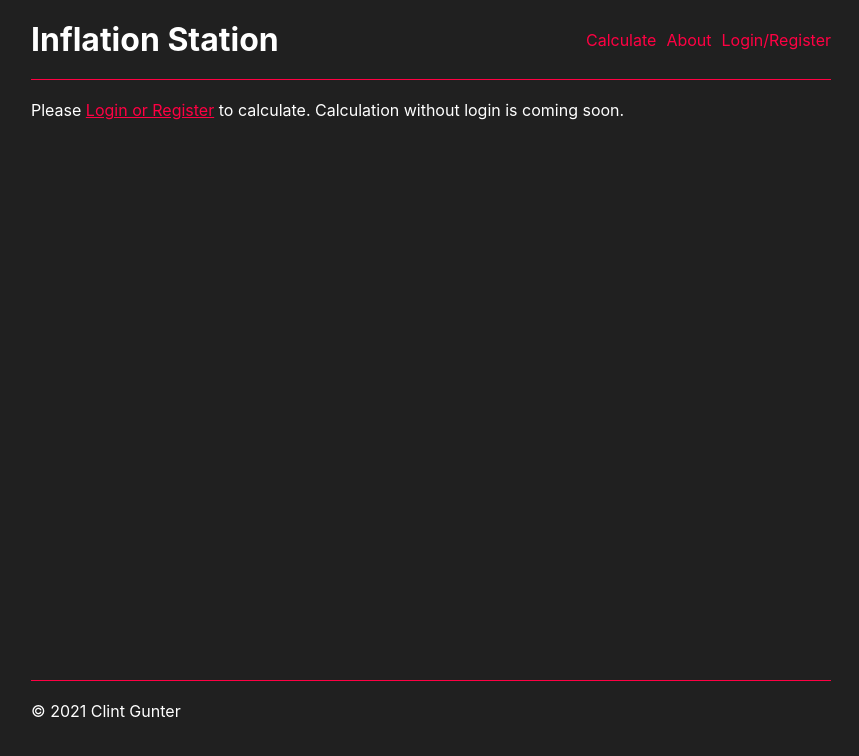
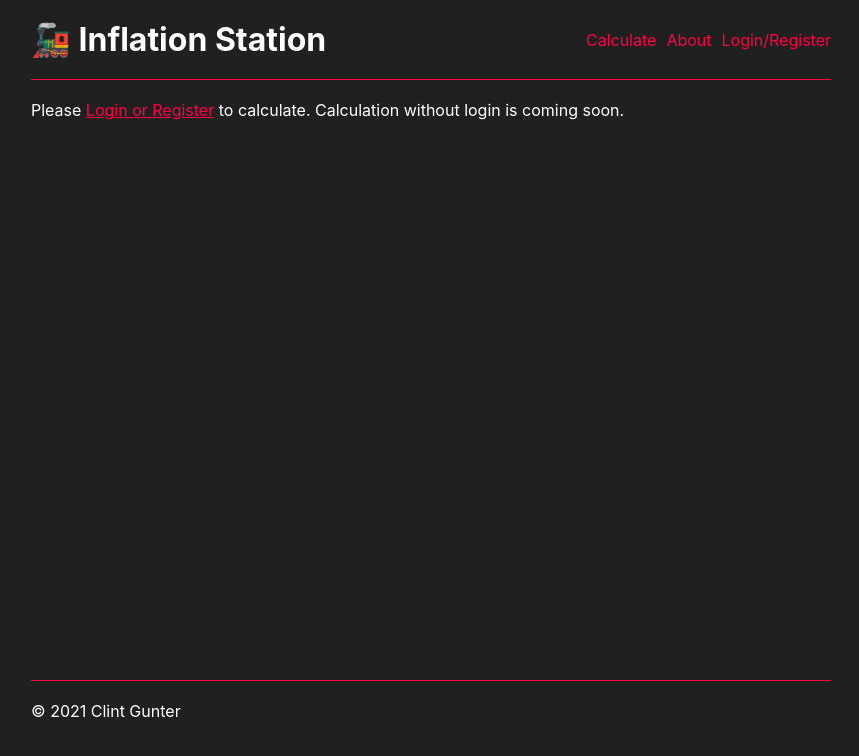
Before and after one commit to futureclint/inflation-station, a React (Create React App) app in the folder client/: page / in a window 1280 px wide. Shown: the top 756 px of the page, without its empty margins (209-1068 px from the left). Built offline with nearby package versions, Linux system fonts and the light colour scheme.

Commit message:
Added emoji icon to site title

```diff
--- a/client/src/layouts/Layout.jsx
+++ b/client/src/layouts/Layout.jsx
@@ -7,7 +7,7 @@ export default function Layout(props) {
   return (
     <>
       <header>
-        <h1>Inflation Station</h1>
+        <h1><span class="emoji">&#128642;</span> Inflation Station</h1>
         <nav>
           <Link to='/'>Calculate</Link>
           <Link to='/about'>About</Link>
```
